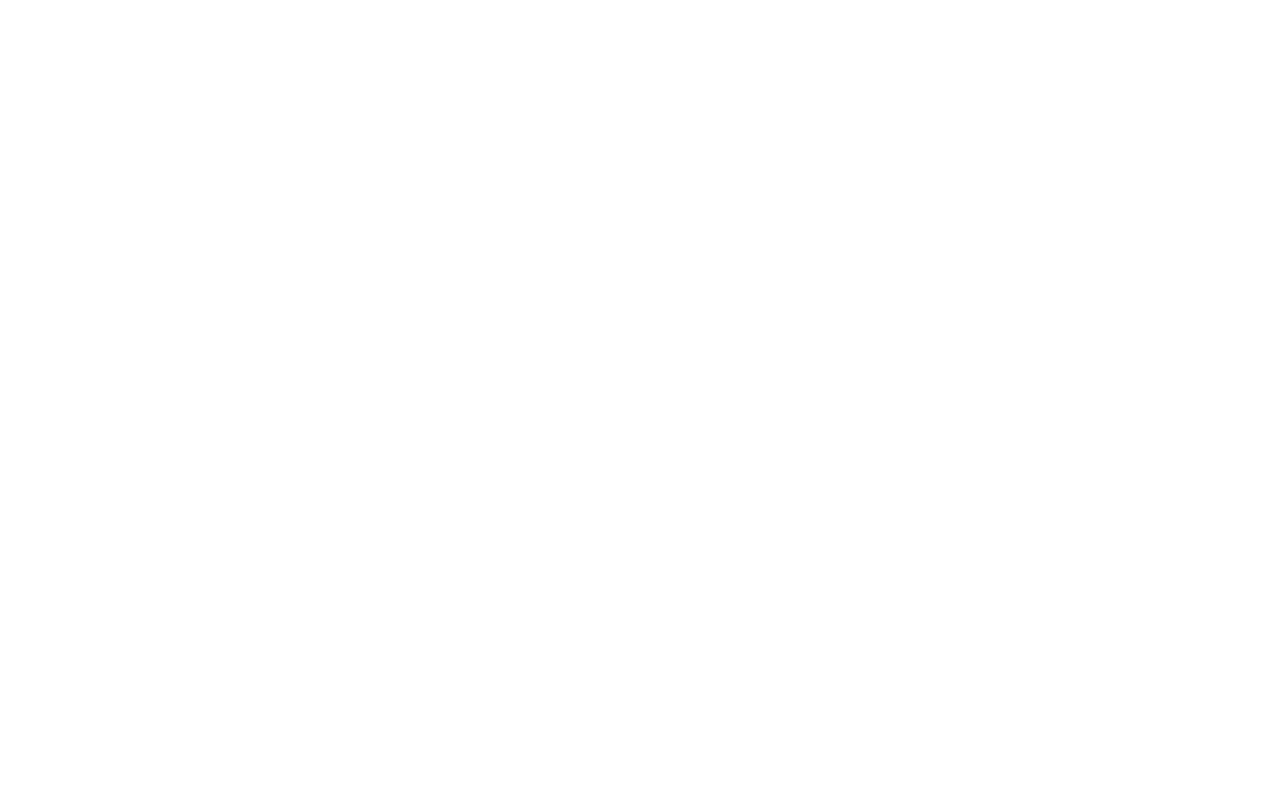
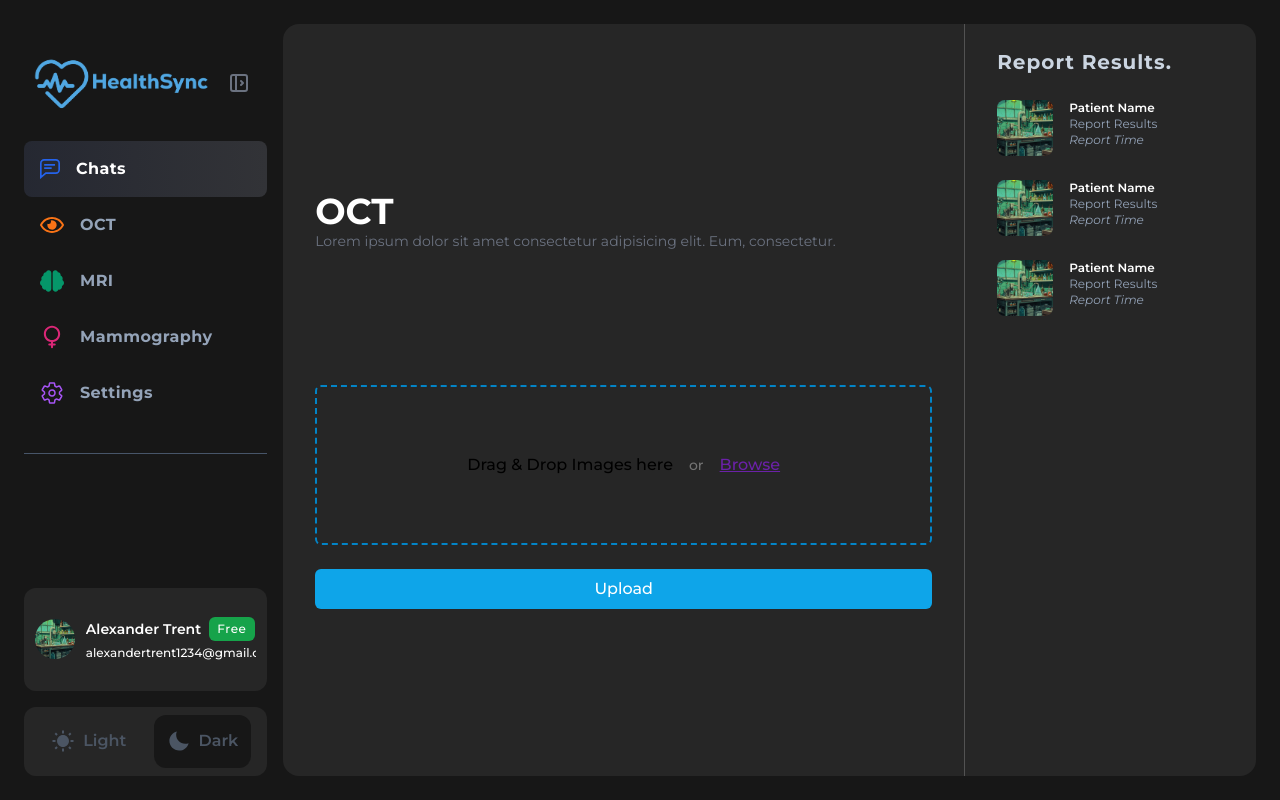
Before and after one commit to Byte-Mystic/HealthSync-Client, a React (Vite) app: page /medicalReport in a window 1280 px wide. Before the commit this address had no page. Built offline with nearby package versions, Linux system fonts and the light colour scheme.

Commit message:
Report history page

```diff
--- a/components/Drag-n-Drop/dragDrop.jsx
+++ b/components/Drag-n-Drop/dragDrop.jsx
@@ -31,7 +31,6 @@ const DragDrop = () => {
   function deleteImage(index) {
     setImages((prevImages) => prevImages.filter((_, i) => i !== index));
     if (index === 0) setSelectedImage(false);
-    console.log(index);
   }
 
   function onDragOver(event) {
@@ -68,7 +67,15 @@ const DragDrop = () => {
   }
 
   return (
-    <div className="h-screen px-8 flex flex-col items-center justify-center gap-6 border border-black">
+    <div className="width-70 p-8 flex flex-col items-start justify-evenly overflow-auto max-lg:w-full">
+      <span className="flex flex-col items-start">
+        <h1 className="text-white font-bold text-4xl">OCT</h1>
+        <h3 className="text-gray-500 text-sm">
+          Lorem ipsum dolor sit amet consectetur adipisicing elit. Eum,
+          consectetur.
+        </h3>
+      </span>
+      <div className="w-full flex flex-col gap-6 justify-between">
         <div
           className="w-full h-40 px-4 flex justify-center items-center border-2 border-dashed border-sky-600 rounded-md select-none"
           onDragOver={onDragOver}
@@ -96,13 +103,12 @@ const DragDrop = () => {
             type="file"
             name="file"
             className="hidden"
-          multiple
             ref={fileInputRef}
             onChange={onFileSelect}
           />
         </div>
         {selectedImage && (
-        <div className="h-28 w-full flex justify-start items-start flex-wrap">
+          <div className="py-4 h-28 w-full flex gap-8 justify-start items-start flex-wrap overflow-y-auto scrollbar-none">
             {images.map((images, index) => (
               <div className="h-24 w-24 mx-2 relative" key={index}>
                 <span
@@ -114,7 +120,7 @@ const DragDrop = () => {
                 <img
                   src={images.url}
                   alt={images.name}
-                className="object-cover h-full w-full rounded-md border border-black"
+                  className="object-cover h-full w-full rounded-md"
                 />
               </div>
             ))}
@@ -127,6 +133,7 @@ const DragDrop = () => {
         >
           Upload
         </button>
+      </div>
     </div>
   );
 };
--- /dev/null
+++ b/components/MedicalReport/medicalReport.jsx
@@ -0,0 +1,28 @@
+import React from "react";
+import Main from "../LeftSideBar/main";
+import { FaGripLines } from "react-icons/fa6";
+import DragDrop from "../Drag-n-Drop/dragDrop";
+import ReportHistory from "./reportHistory";
+
+const MedicalReport = () => {
+  return (
+    <div className="h-screen w-screen p-6 md:flex md:gap-4 max-md:p-0 bg-neutral-900">
+      {/* LeftSideBar */}
+      <div className="width-10 h-full max-md:hidden xl:w-1/5">
+        <Main />
+      </div>
+      {/* Chat */}
+      <div className="width-90 h-full p-8 flex flex-col gap-8 bg-neutral-800 rounded-2xl max-md:w-full max-md:rounded-none xl:w-4/5 lg:flex-row lg:gap-0 lg:p-0">
+        <span className="flex items-center justify-end lg:hidden">
+          <FaGripLines className="text-2xl text-gray-500" />
+        </span>
+        <DragDrop />
+        <div className="width-30 h-full py-6 flex flex-col border-l border-neutral-600 max-lg:hidden">
+          <ReportHistory />
+        </div>
+      </div>
+    </div>
+  );
+};
+
+export default MedicalReport;
--- /dev/null
+++ b/components/MedicalReport/reportHistory.jsx
@@ -0,0 +1,55 @@
+import React from "react";
+
+const ReportHistory = () => {
+  return (
+    <div className="px-8 flex flex-col gap-6">
+      <h1 className="text-xl font-bold text-slate-300 capitalize tracking-wider">
+        Report Results.
+      </h1>
+      <div className="flex items-start justify-start gap-4">
+        <img
+          src="../../src/assets/bg-2.jpg"
+          alt=""
+          className="h-14 w-14 object-cover rounded-lg"
+        />
+        <span className="flex flex-col justify-between">
+          <h1 className="font-semibold text-white text-xs">Patient Name</h1>
+          <span className="flex flex-col">
+            <h1 className="text-slate-400 text-xs">Report Results</h1>
+            <h1 className="text-slate-400 text-xs italic">Report Time</h1>
+          </span>
+        </span>
+      </div>
+      <div className="flex items-start justify-start gap-4">
+        <img
+          src="../../src/assets/bg-2.jpg"
+          alt=""
+          className="h-14 w-14 object-cover rounded-lg"
+        />
+        <span className="flex flex-col justify-between">
+          <h1 className="font-semibold text-white text-xs">Patient Name</h1>
+          <span className="flex flex-col">
+            <h1 className="text-slate-400 text-xs">Report Results</h1>
+            <h1 className="text-slate-400 text-xs italic">Report Time</h1>
+          </span>
+        </span>
+      </div>
+      <div className="flex items-start justify-start gap-4">
+        <img
+          src="../../src/assets/bg-2.jpg"
+          alt=""
+          className="h-14 w-14 object-cover rounded-lg"
+        />
+        <span className="flex flex-col justify-between">
+          <h1 className="font-semibold text-white text-xs">Patient Name</h1>
+          <span className="flex flex-col">
+            <h1 className="text-slate-400 text-xs">Report Results</h1>
+            <h1 className="text-slate-400 text-xs italic">Report Time</h1>
+          </span>
+        </span>
+      </div>
+    </div>
+  );
+};
+
+export default ReportHistory;
--- a/src/App.jsx
+++ b/src/App.jsx
@@ -10,20 +10,21 @@ import DragDrop from "../components/Drag-n-Drop/dragDrop";
 
 import Error from "../templates/404/error";
 
-import Home from "../components/Home/Home"
-
+import Home from "../components/Home/Home";
+import MedicalReport from "../components/MedicalReport/medicalReport";
 
 const App = () => {
   return (
     <BrowserRouter>
       <Routes>
-        <Route element={<PrivateRoute />}>
-          <Route path="/dashboard" element={<Dashboard />} />
-          <Route path="/dashboard/:chatid" element={<Dashboard />} />
-          <Route path="/pricingpage" element={<PricingPage />} />
-          <Route path="/dragdrop" element={<DragDrop />} />
-        </Route>
-        <Route index element={<Home/>} />
+        {/* <Route element={<PrivateRoute />}> */}
+        <Route path="/dashboard" element={<Dashboard />} />
+        <Route path="/dashboard/:chatid" element={<Dashboard />} />
+        <Route path="/pricingpage" element={<PricingPage />} />
+        <Route path="/dragdrop" element={<DragDrop />} />
+        <Route path="/medicalReport" element={<MedicalReport />} />
+        {/* </Route> */}
+        <Route index element={<Home />} />
         <Route path="/signup" element={<SignUp />} />
         <Route path="/login" element={<Login />} />
 
```
Lines whose indentation alone changed are shown as unchanged.
